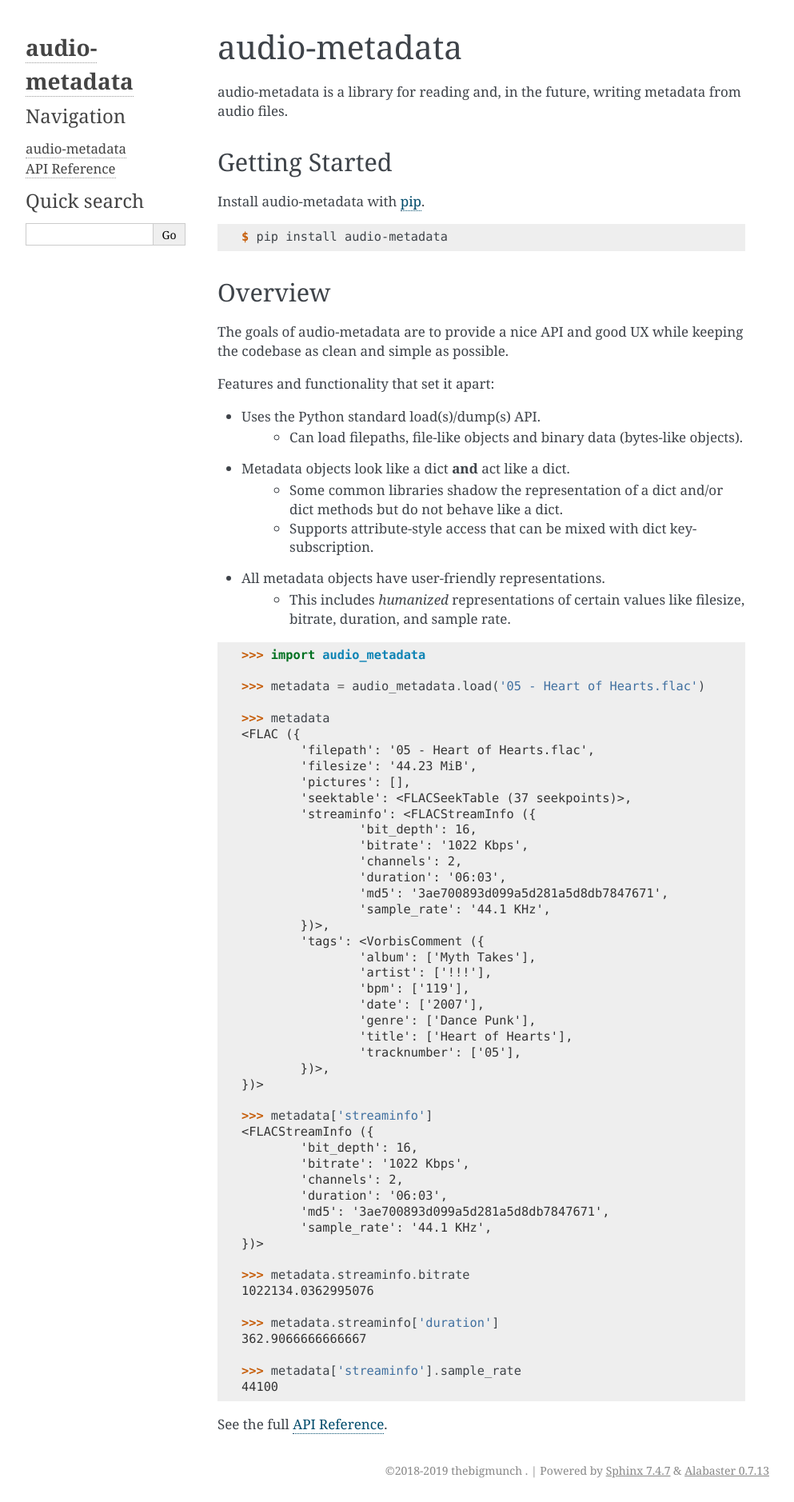
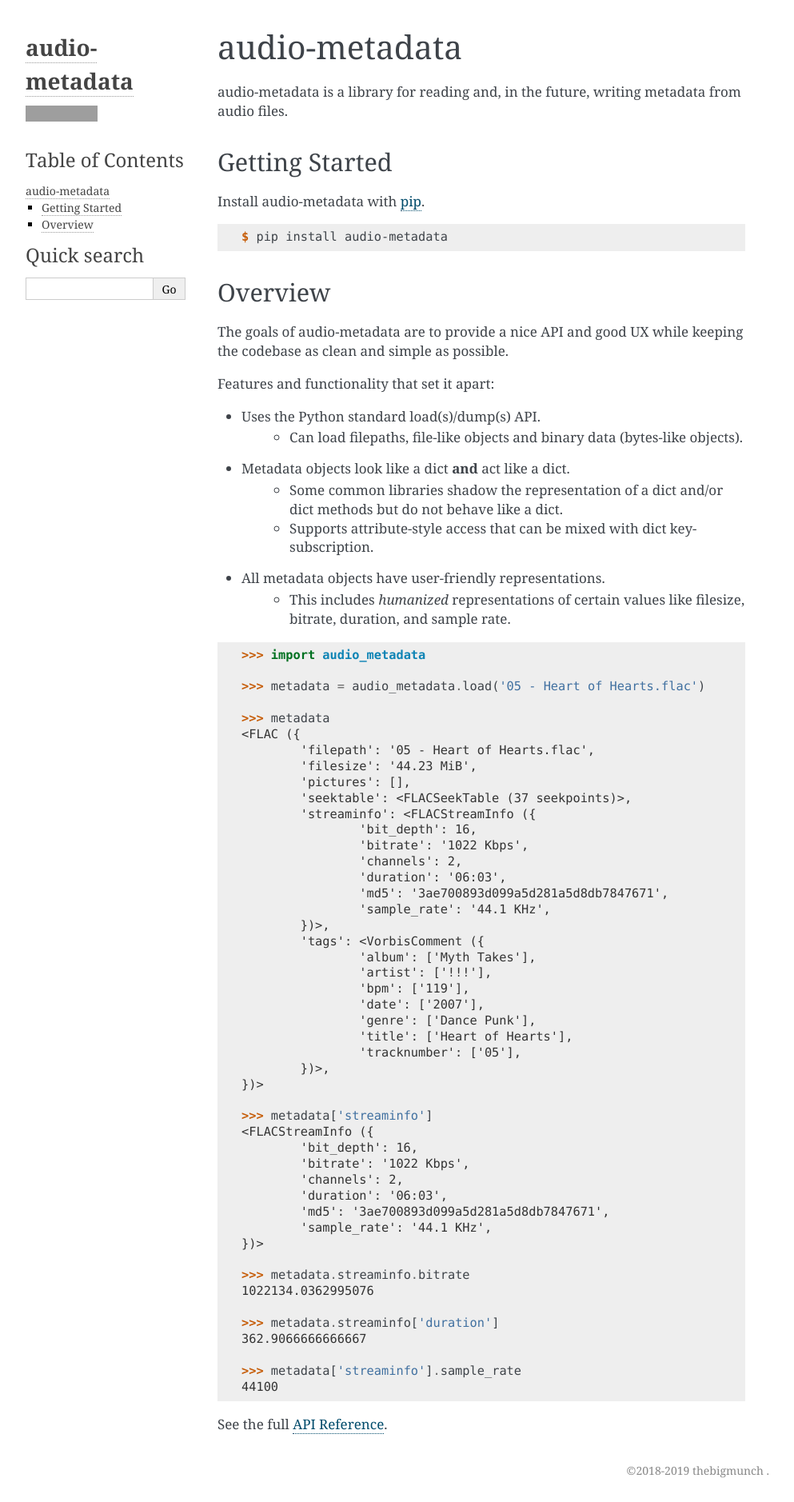
Before and after one commit to thebigmunch/audio-metadata, a Sphinx documentation site: the page built from docs/index.rst, in a window 1280 px wide. Shown: the whole page at 80% size, without its empty margins (148-1141 px from the left). Built offline with Sphinx 7.4.7, drawn with Linux system fonts in a browser that asks for light colours; grey boxes are pictures that could not be loaded.

```diff
--- a/docs/conf.py
+++ b/docs/conf.py
@@ -87,7 +87,12 @@ html_theme = 'alabaster'
 # further.  For a list of options available for each theme, see the
 # documentation.
 #
-# html_theme_options = {}
+html_theme_options = {
+	'github_user': 'thebigmunch',
+	'github_repo': 'audio-metadata',
+	'github_type': 'star',
+	'show_powered_by': False
+}
 
 # Add any paths that contain custom static files (such as style sheets) here,
 # relative to this directory. They are copied after the builtin static files,
@@ -103,7 +108,7 @@ html_show_sphinx = False
 html_sidebars = {
 	'**': [
 		'about.html',
-		'navigation.html',
+		'localtoc.html',
 		'relations.html',
 		'searchbox.html',
 		'donate.html',
```
